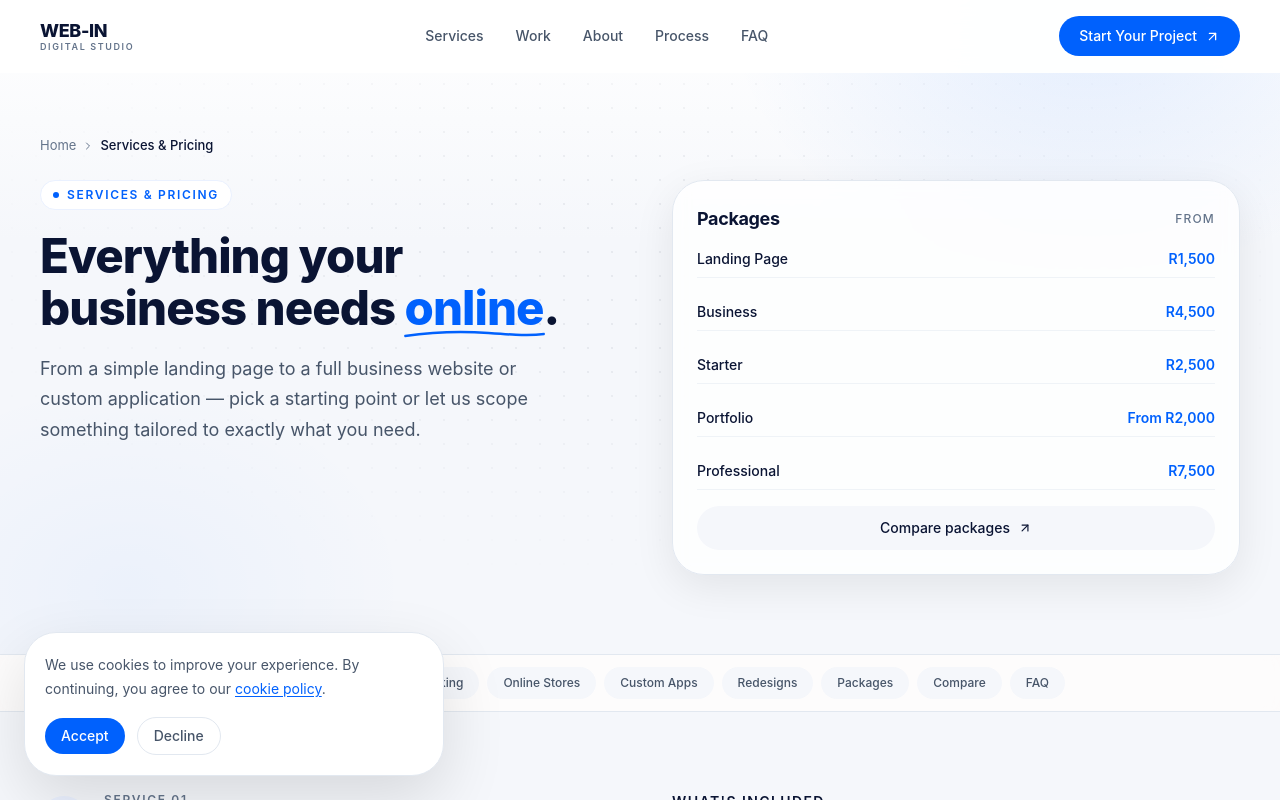
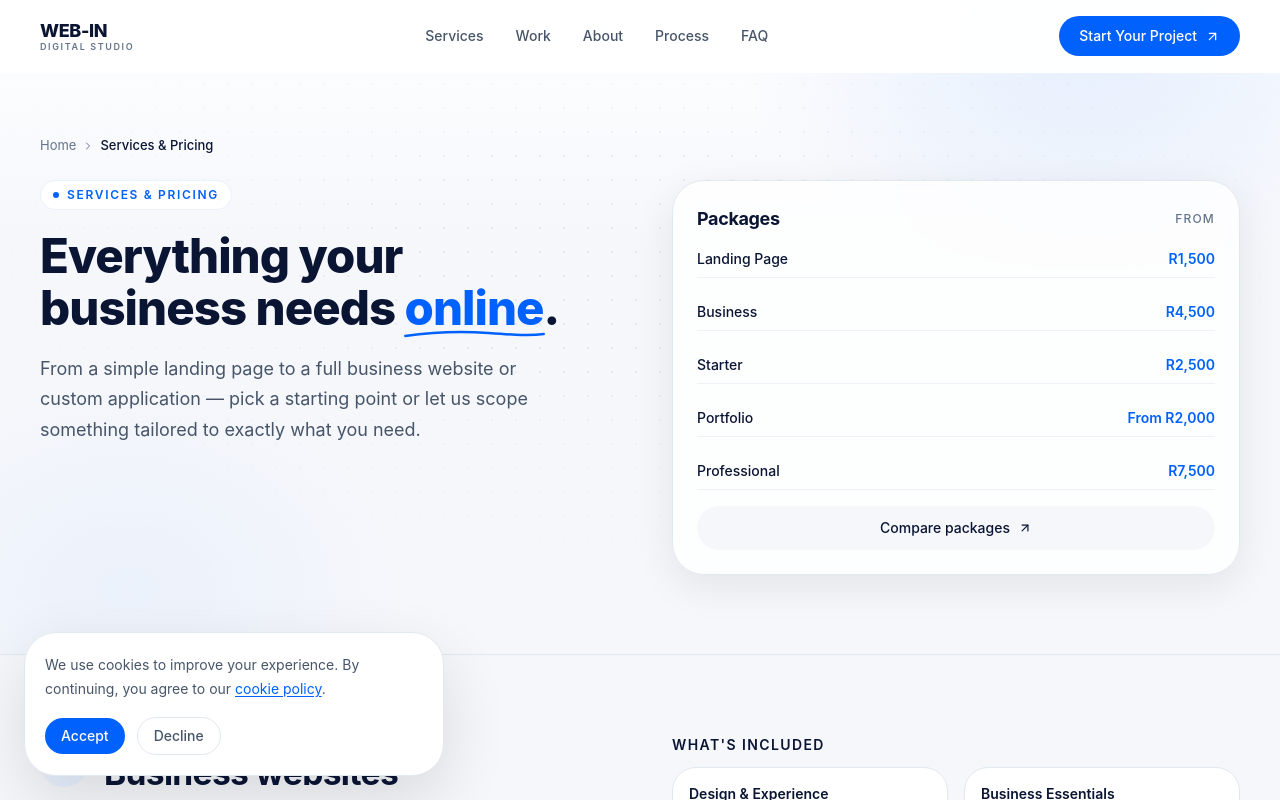
Before and after one commit to MlungisiMahlangu/web-studio-website, a Next.js app: page /pricing in a window 1280 px wide. Shown: the top 800 px of the page. Built offline with nearby package versions, Linux system fonts and the light colour scheme.

Commit message:
fix: remove sticky jump-link navigation from services page

```diff
--- a/app/pricing/page.tsx
+++ b/app/pricing/page.tsx
@@ -18,19 +18,6 @@ export const metadata: Metadata = {
     canonical: 'https://web-in.co.za/pricing',
   },
 }
-
-const jumpLinks = [
-  { label: 'Business Websites', href: '#pricing-business-websites' },
-  { label: 'Portfolio', href: '#pricing-portfolio-websites' },
-  { label: 'Landing Pages', href: '#pricing-landing-pages' },
-  { label: 'Booking', href: '#pricing-booking-websites' },
-  { label: 'Online Stores', href: '#pricing-online-stores' },
-  { label: 'Custom Apps', href: '#pricing-custom-web-applications' },
-  { label: 'Redesigns', href: '#pricing-website-redesigns' },
-  { label: 'Packages', href: '#packages' },
-  { label: 'Compare', href: '#comparison' },
-  { label: 'FAQ', href: '#pricing-faq' },
-]
 
 const everyWebsiteFeatures = [
   { icon: Smartphone, title: 'Mobile-first design', desc: 'Looks great on every device, from phones to desktops.' },
@@ -98,23 +85,6 @@ export default function PricingPage() {
           </div>
         }
       />
-
-      {/* Sticky Jump List */}
-      <div className="sticky z-30 bg-background/80 backdrop-blur border-b border-line" style={{ top: 'var(--sticky-top)' }}>
-        <Container>
-          <div className="flex gap-2 overflow-x-auto py-3 no-scrollbar">
-            {jumpLinks.map((link) => (
-              <a
-                key={link.href}
-                href={link.href}
-                className="shrink-0 rounded-full bg-surface px-4 py-2 text-xs font-medium text-body transition-colors hover:bg-blue-tint hover:text-brand"
-              >
-                {link.label}
-              </a>
-            ))}
-          </div>
-        </Container>
-      </div>
 
       {/* 7 Service Sections */}
       {services.map((service, idx) => {
```
